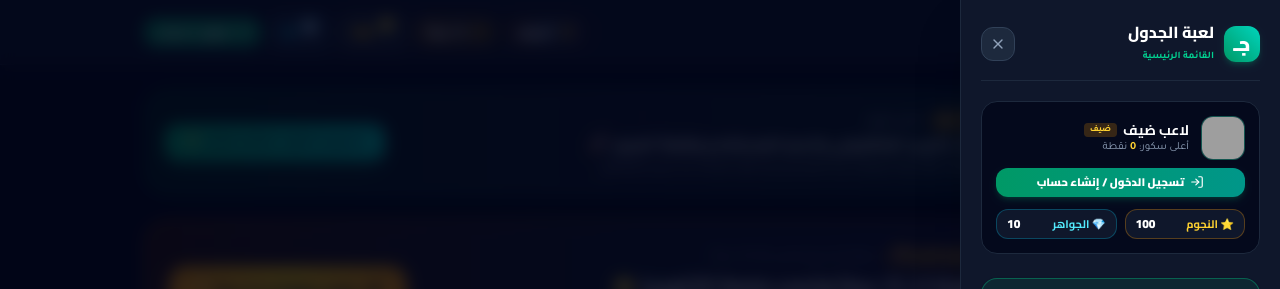
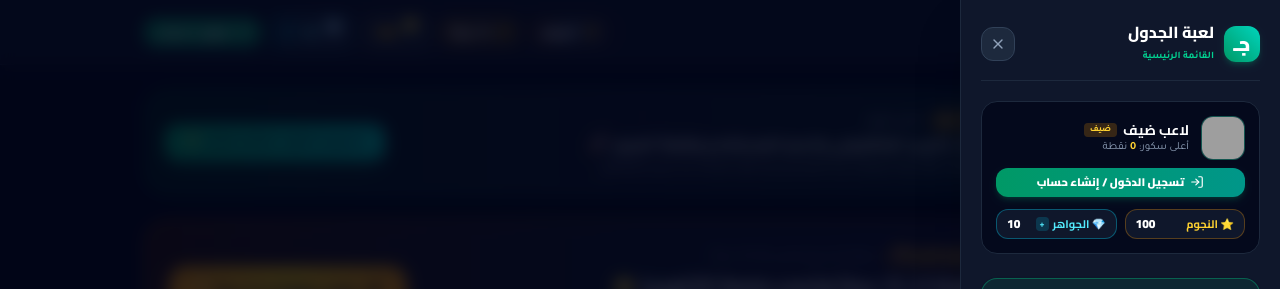
Before and after one commit to samergafer22-wq/al-jadwal-game, a React (Vite) app: page / in a window 1280 px wide. Both pictures are taken after a click on the button "Toggle Sidebar Menu". Shown: the top 289 px of the page. Built offline with nearby package versions, Linux system fonts and the light colour scheme; no server answers; grey boxes are pictures that could not be loaded.

Commit message:
feat: improve gems display and add recharge action
Enhance the gems wallet UI in both Navbar and Sidebar by converting static displays into interactive buttons with a visual "recharge" indicator to encourage user engagement with the shop.

```diff
--- a/src/components/Navbar.tsx
+++ b/src/components/Navbar.tsx
@@ -186,21 +186,24 @@ export const Navbar: React.FC<NavbarProps> = ({
             </span>
           </div>
 
-          {/* Gems (Purchased Currency) */}
-          <div
+          {/* Gems (Purchased Currency) with prominent Recharge button */}
+          <button
             id="gems-wallet-badge"
-            className="flex items-center gap-1 bg-slate-800/90 hover:bg-slate-800 px-2 sm:px-2.5 py-1 sm:py-1.5 rounded-xl border border-cyan-500/30 transition-all cursor-pointer group"
             onClick={() => {
               soundManager.playClick();
               onOpenShop('gems');
             }}
-            title="الجواهر: عملة مدفوعة لفتح فئات إضافية ومظاهر"
+            className="flex items-center gap-1.5 bg-gradient-to-r from-cyan-950/70 via-slate-800 to-slate-800 hover:from-cyan-900/90 hover:to-slate-700 px-2 sm:px-2.5 py-1 sm:py-1.5 rounded-xl border border-cyan-500/40 hover:border-cyan-400 transition-all cursor-pointer group shadow-sm"
+            title="متجر الجواهر: اضغط لشحن الرصيد وشراء الباقات 💎"
           >
-            <span className="text-sm sm:text-base">💎</span>
-            <span className="text-xs sm:text-sm font-black text-cyan-400 font-['Cairo']">
+            <span className="text-sm sm:text-base group-hover:scale-110 transition-transform">💎</span>
+            <span className="text-xs sm:text-sm font-black text-cyan-300 font-['Cairo']">
               {userProfile?.gems ?? 0}
             </span>
-          </div>
+            <span className="w-4 h-4 rounded-md bg-cyan-500/20 text-cyan-300 border border-cyan-400/40 text-[11px] font-black flex items-center justify-center group-hover:bg-cyan-400 group-hover:text-slate-950 transition-colors">
+              +
+            </span>
+          </button>
 
           {/* Admin Dashboard Button (Only for Admins) */}
           {userProfile && checkIsAdmin(userProfile) && onOpenAdmin && (
--- a/src/components/Sidebar.tsx
+++ b/src/components/Sidebar.tsx
@@ -203,14 +203,28 @@ export const Sidebar: React.FC<SidebarProps> = ({
 
               {/* Currency & Stat Pills */}
               <div className="grid grid-cols-2 gap-2 pt-1">
-                <div className="bg-slate-900 px-2.5 py-1.5 rounded-xl border border-amber-500/30 flex items-center justify-between">
+                <div
+                  className="bg-slate-900 px-2.5 py-1.5 rounded-xl border border-amber-500/30 flex items-center justify-between"
+                  title="نجوم التحدي المجانية"
+                >
                   <span className="text-[11px] text-amber-300 font-bold font-['Cairo']">⭐ النجوم</span>
                   <span className="text-xs font-black text-white font-['Cairo']">{userProfile.stars}</span>
                 </div>
-                <div className="bg-slate-900 px-2.5 py-1.5 rounded-xl border border-cyan-500/30 flex items-center justify-between">
-                  <span className="text-[11px] text-cyan-300 font-bold font-['Cairo']">💎 الجواهر</span>
+                <button
+                  onClick={() => {
+                    soundManager.playClick();
+                    onClose();
+                    onOpenShop('gems');
+                  }}
+                  className="bg-slate-900 hover:bg-slate-800 px-2.5 py-1.5 rounded-xl border border-cyan-500/40 hover:border-cyan-400 flex items-center justify-between transition-all group"
+                  title="اضغط لشحن باقات الجواهر 💎"
+                >
+                  <span className="text-[11px] text-cyan-300 font-bold font-['Cairo'] flex items-center gap-1">
+                    <span>💎 الجواهر</span>
+                    <span className="text-[9px] bg-cyan-500/20 text-cyan-300 px-1 rounded font-bold">+</span>
+                  </span>
                   <span className="text-xs font-black text-white font-['Cairo']">{userProfile.gems}</span>
-                </div>
+                </button>
               </div>
             </div>
           )}
```
